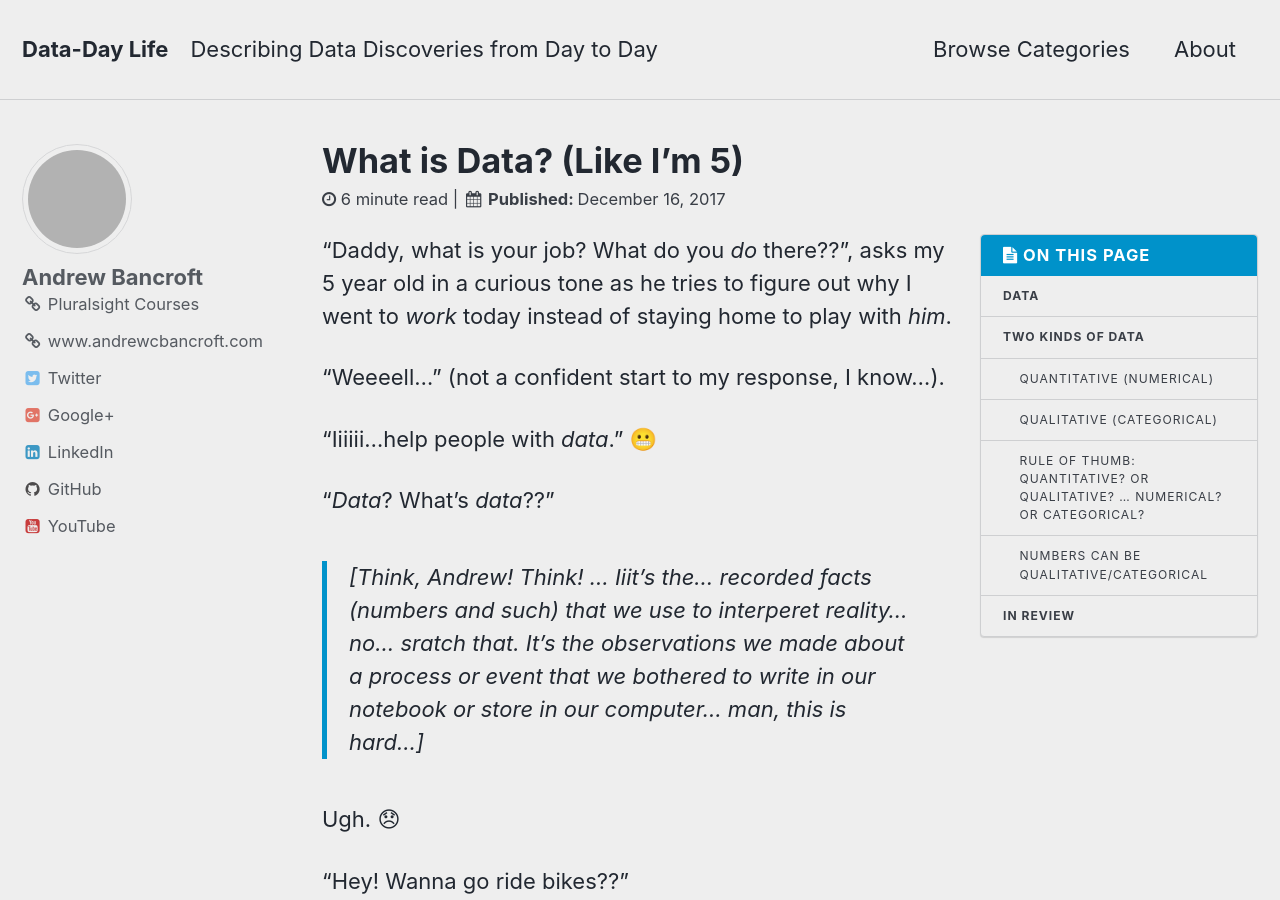
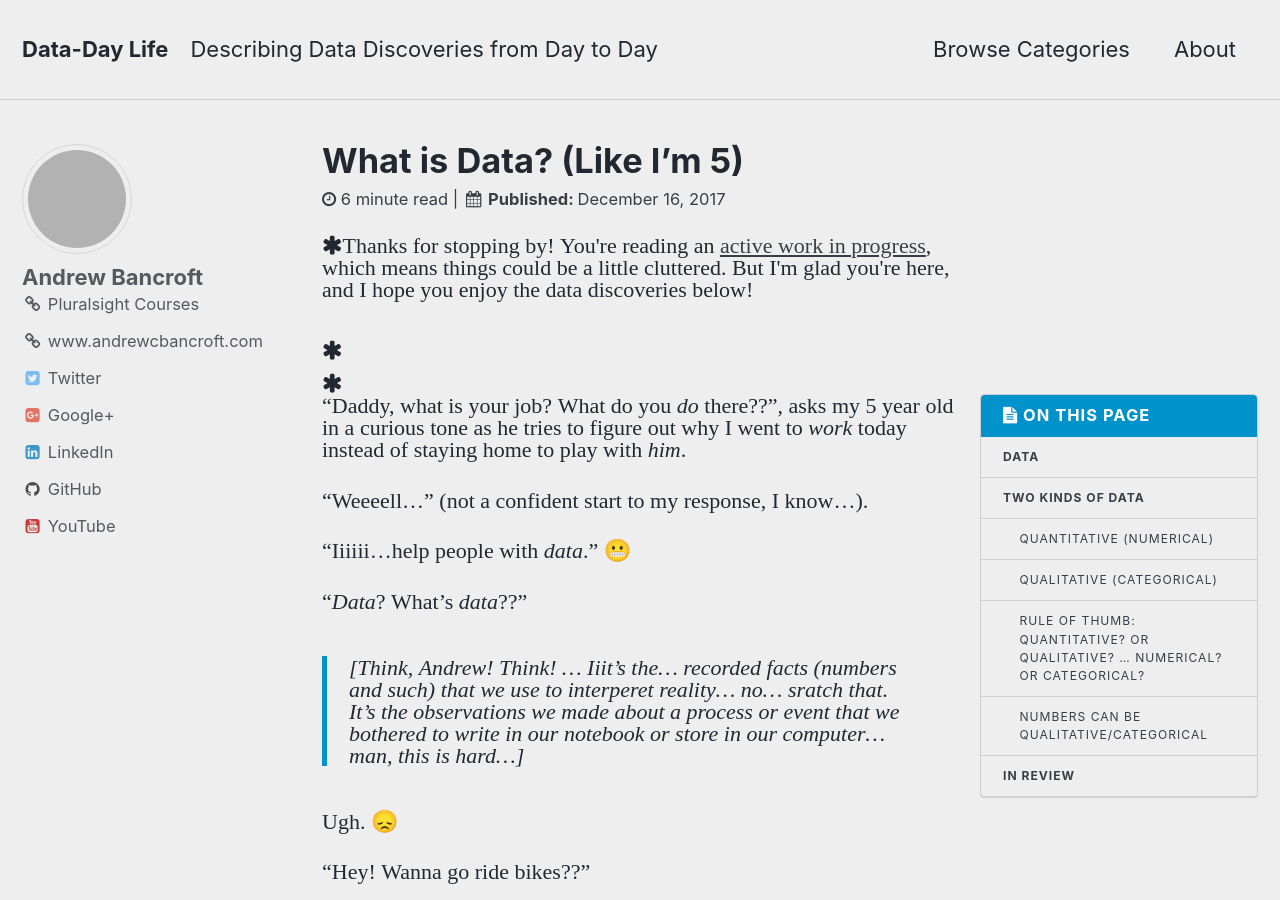
Before and after one commit to andrewcbancroft/datadaylife-blog, a Jekyll site: the page built from _posts/2017-12-16-what-is-data-like-im-five.md, in a window 1280 px wide and 900 px high. Built offline with Jekyll 4.4.1, drawn with Linux system fonts in a browser that asks for light colours; comment, search, counter and statistics services are not loaded; grey boxes are pictures that could not be loaded.

Commit message:
Update work-in-progress.html

```diff
--- a/_layouts/work-in-progress.html
+++ b/_layouts/work-in-progress.html
@@ -35,6 +35,9 @@ layout: default
               {% elsif page.date %}
                 <span><strong><i class="fa fa-fw fa-calendar" aria-hidden="true"></i> Published: </strong> <time datetime="{{ page.date | date_to_xmlschema }}">{{ page.date | date: "%B %d, %Y" }}</time></span>
               {% endif %}
+          </p>
+          <p>
+            <i class="fa fa-asterisk">Thanks for stopping by! You're reading an <a href="/work-in-progress">active work in progress</a>, which means things could be a little cluttered. But I'm glad you're here, and I hope you enjoy the data discoveries below!
           </p>
           {% endif %}
         </header>
```
